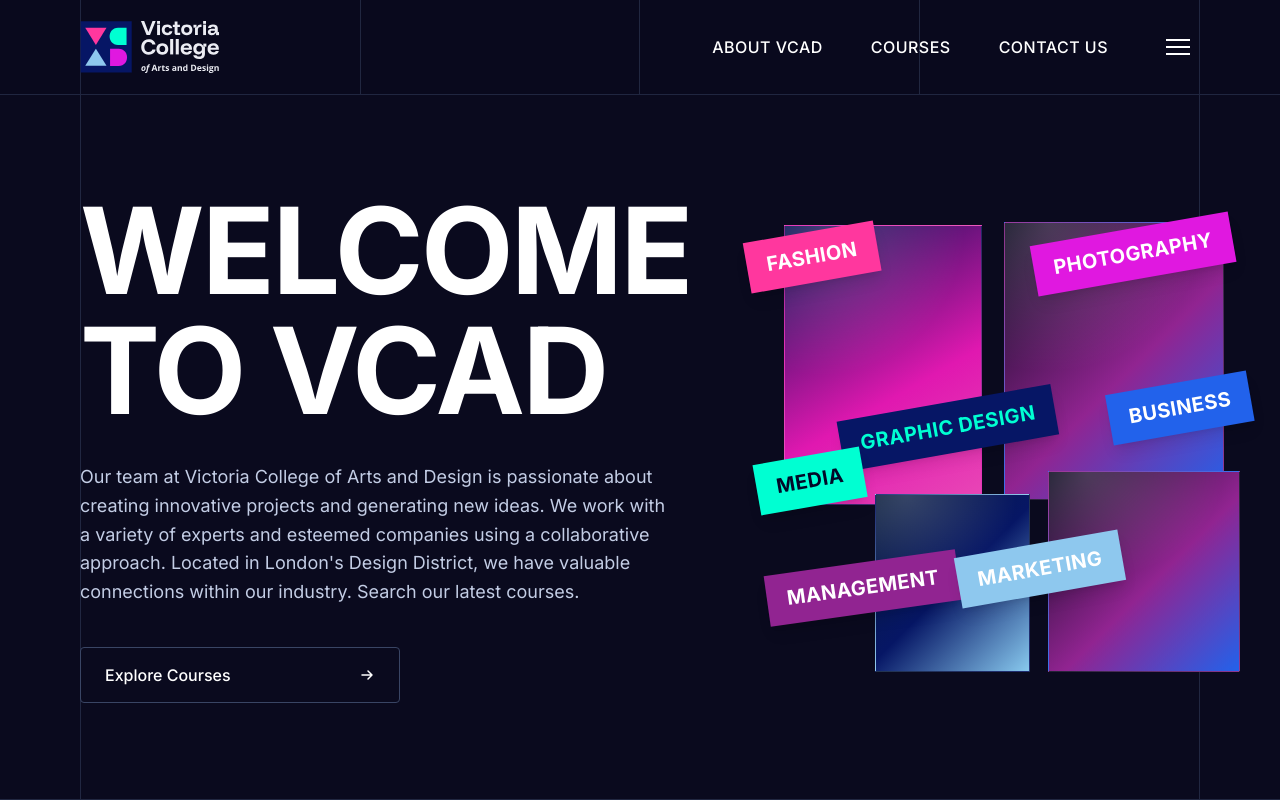
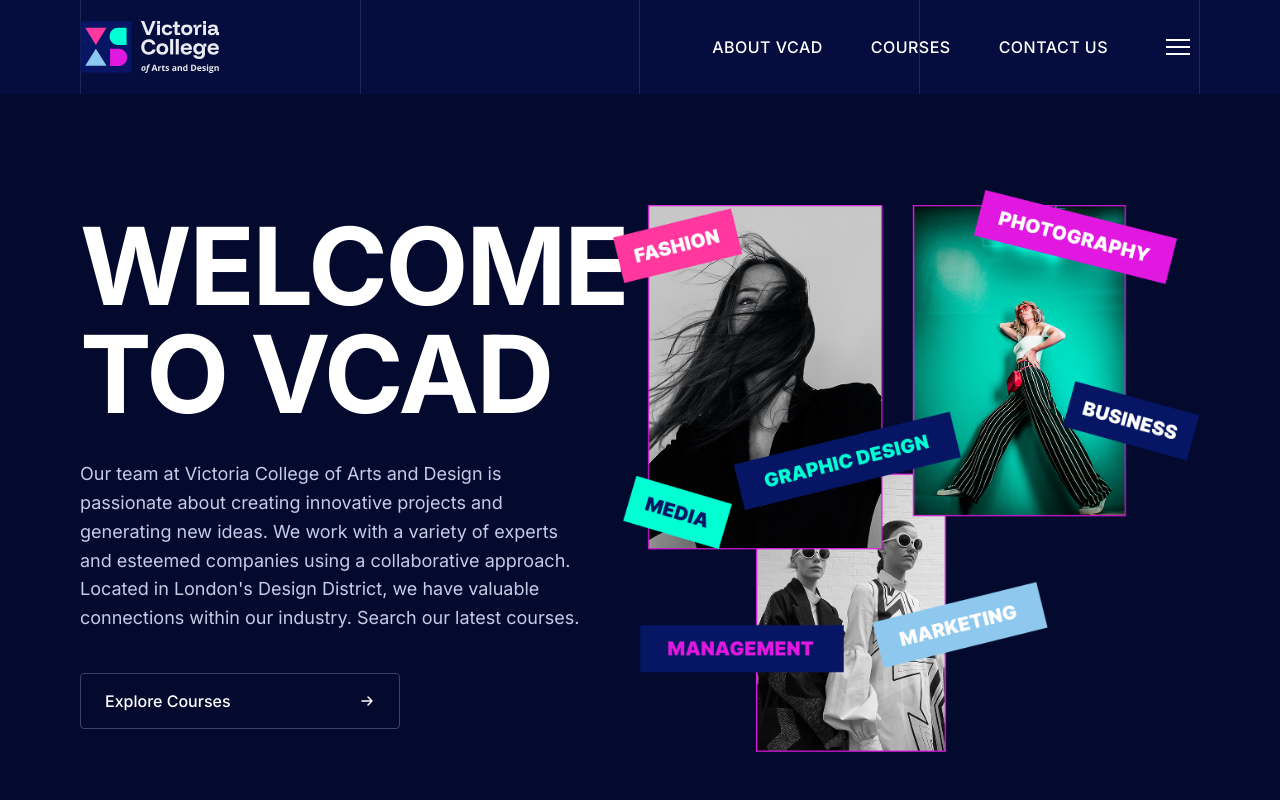
Before and after one commit to yousufhossendev/Victoria-College, a Next.js app: page / in a window 1280 px wide. Shown: the top 800 px of the page. Built offline with nearby package versions, Linux system fonts and the light colour scheme.

Commit message:
updated hero and courses section

```diff
--- a/src/app/globals.css
+++ b/src/app/globals.css
@@ -9,7 +9,7 @@
  */
 @theme {
   /* 1 · Colour — surfaces */
-  --color-base: #0a0a1e;
+  --color-base: #030A2E;
   --color-deep: #020928;
   --color-card: #061051;
   --color-card-alt: #0a1d3d;
@@ -45,7 +45,9 @@
 
   /* Homepage hero runs larger than the token frame's display size — the frame
      notes that individual elements may use values not listed on it. */
-  --text-hero: 7.5rem; /* 120 Bold */
+  /* Fluid: 120px at the 1440 frame, scaling down so "WELCOME" never outgrows
+     its grid track on narrower viewports. */
+  --text-hero: clamp(2.75rem, 8.4vw, 7.5rem); /* 120 Bold at frame width */
   --text-hero--line-height: 1;
   --text-hero--letter-spacing: -0.02em;
   --text-hero--font-weight: 700;
--- a/src/components/home/CampusSection.tsx
+++ b/src/components/home/CampusSection.tsx
@@ -5,7 +5,7 @@ import { campusSection } from "@/data/site";
 
 export function CampusSection() {
   return (
-    <section id="campus" data-section="campuses" className="relative border-b border-border/50 bg-base">
+    <section id="campus" data-section="campuses" className="relative  border-border/50 bg-base">
       <Container>
         <div className="relative">
           <GridRules />
--- a/src/components/home/CourseAccordion.tsx
+++ b/src/components/home/CourseAccordion.tsx
@@ -20,7 +20,7 @@ export function CourseAccordion({ courses }: { courses: Course[] }) {
         const panelId = `${baseId}-${course.slug}`;
 
         return (
-          <div key={course.slug} className="border-b border-border/70">
+          <div key={course.slug} className="border-b border-white/70">
             <h3>
               <button
                 type="button"
--- a/src/components/home/CourseExplorer.tsx
+++ b/src/components/home/CourseExplorer.tsx
@@ -11,10 +11,10 @@ export async function CourseExplorer() {
   const courses = await getCoursesBySlugs(exploreSection.courseSlugs);
 
   return (
-    <section className="relative border-b border-border/50 bg-base">
+    <section className="relative  bg-base">
       <Container>
         <div className="relative">
-          <GridRules columns={false} />
+          <GridRules columns={true} />
 
           <div className="relative py-16 lg:py-24">
             <div className="flex flex-wrap items-start justify-between gap-8">
@@ -36,6 +36,7 @@ export async function CourseExplorer() {
               <CourseAccordion courses={courses} />
 
               <Media
+                src="/images/home-courses.png"
                 alt={exploreSection.image.alt}
                 seed="explore-lecture"
                 sizes="(min-width: 1024px) 45vw, 100vw"
--- a/src/components/home/Hero.tsx
+++ b/src/components/home/Hero.tsx
@@ -1,21 +1,25 @@
+import Image from "next/image";
 import Link from "next/link";
 import { Container } from "@/components/ui/Container";
 import { Arrow } from "@/components/ui/ActionLink";
 import { GridRules } from "@/components/layout/GridRules";
-import { Media } from "@/components/ui/Media";
-import { hero, heroLabels, heroTiles } from "@/data/site";
+import { hero } from "@/data/site";
 
 export function Hero() {
   return (
-    <section className="relative border-b border-border/50 bg-base">
+    <section className="relative  bg-base">
       <Container>
         <div className="relative">
-          <GridRules columns={false} />
+          {/* <GridRules columns={false} /> */}
 
-          {/* fr, not %, so the columns account for the gap instead of overflowing. */}
-          <div className="relative grid items-center gap-14 py-16 lg:grid-cols-[47fr_53fr] lg:gap-8 lg:py-24">
-            <div className="px-0 lg:pr-10">
-              <h1 className="text-page-title uppercase text-white sm:text-display lg:text-hero">
+          {/*
+            minmax(0, …) so the tracks are free to shrink: without it the 120px
+            heading sets a min-content floor on the text column and squeezes the
+            image column well below its designed width.
+          */}
+          <div className="relative grid items-center gap-14 py-16 lg:grid-cols-[minmax(0,609fr)_minmax(0,671fr)] lg:gap-0 lg:py-24">
+            <div className="lg:pr-8">
+              <h1 className="text-hero uppercase text-white">
                 {hero.title.map((line) => (
                   <span key={line} className="block">
                     {line}
@@ -42,34 +46,21 @@ export function Hero() {
   );
 }
 
+/**
+ * Single supplied asset — the photo collage and its discipline labels are baked
+ * into the PNG, so this is one image rather than positioned tiles and text.
+ * Transparent background, so it sits directly on the section surface.
+ */
 function HeroCollage() {
   return (
-    <div className="relative w-full lg:-mr-10 lg:w-[calc(100%+2.5rem)]" style={{ aspectRatio: "705 / 664" }}>
-      {heroTiles.map((tile) => (
-        <Media
-          key={tile.id}
-          alt={tile.alt}
-          seed={tile.id}
-          priority
-          sizes="(min-width: 1024px) 40vw, 90vw"
-          className="absolute border border-white/10"
-          style={{ left: tile.left, top: tile.top, width: tile.width, height: tile.height }}
-        />
-      ))}
-
-      {heroLabels.map((label) => (
-        <span
-          key={label.text}
-          className={`absolute whitespace-nowrap px-4 py-2 text-default font-bold uppercase tracking-[0.02em] shadow-lg sm:px-5 sm:py-2.5 sm:text-lead ${label.tone}`}
-          style={{
-            left: label.left,
-            top: label.top,
-            transform: `translate(-50%, -50%) rotate(${label.rotate}deg)`,
-          }}
-        >
-          {label.text}
-        </span>
-      ))}
-    </div>
+    <Image
+      src="/images/home-hero.png"
+      alt="Student work across fashion, photography, graphic design, business, media, management and marketing"
+      width={710}
+      height={680}
+      priority
+      sizes="(min-width: 1024px) 48vw, 90vw"
+      className="h-auto w-full"
+    />
   );
 }
--- a/src/components/layout/Header.tsx
+++ b/src/components/layout/Header.tsx
@@ -62,7 +62,7 @@ export function Header() {
     }`;
 
   return (
-    <header className="sticky top-0 z-50 border-b border-border/50 bg-base/95 backdrop-blur-xl">
+    <header className="sticky top-0 z-50 border-border/50 bg-[#040D3D] backdrop-blur-xl">
       <Container>
         <div className="relative">
           <GridRules />
--- a/src/data/site.ts
+++ b/src/data/site.ts
@@ -54,28 +54,6 @@ export const hero = {
   body: "Our team at Victoria College of Arts and Design is passionate about creating innovative projects and generating new ideas. We work with a variety of experts and esteemed companies using a collaborative approach. Located in London's Design District, we have valuable connections within our industry. Search our latest courses.",
   cta: { label: "Explore Courses", href: "/courses" },
 } as const;
-
-/**
- * The hero collage is an overlapping composition rather than a grid, so tiles
- * and labels are positioned as percentages of the collage box. That keeps the
- * arrangement intact at any width and keeps the numbers in one place.
- */
-export const heroTiles = [
-  { id: "portrait", alt: "Fashion student portrait", left: "4.5%", top: "0.5%", width: "41.4%", height: "62.5%" },
-  { id: "studio", alt: "Styling shoot on a teal backdrop", left: "50.5%", top: "0%", width: "46.1%", height: "61.7%" },
-  { id: "pair", alt: "Two students in the media studio", left: "23.4%", top: "60.5%", width: "32.6%", height: "39.5%" },
-  { id: "reading", alt: "Student holding a book", left: "59.7%", top: "55.4%", width: "40.3%", height: "44.6%" },
-] as const;
-
-export const heroLabels = [
-  { text: "Fashion", left: "10.2%", top: "7.8%", rotate: -10, tone: "bg-pink text-white" },
-  { text: "Photography", left: "77.6%", top: "7.1%", rotate: -10, tone: "bg-magenta text-white" },
-  { text: "Graphic Design", left: "38.7%", top: "45.8%", rotate: -10, tone: "bg-navy text-cyan" },
-  { text: "Business", left: "87.4%", top: "41.3%", rotate: -10, tone: "bg-blue text-white" },
-  { text: "Media", left: "9.8%", top: "57.5%", rotate: -10, tone: "bg-cyan text-deep" },
-  { text: "Management", left: "21%", top: "81.3%", rotate: -8, tone: "bg-plum text-white" },
-  { text: "Marketing", left: "58%", top: "77.1%", rotate: -10, tone: "bg-sky text-white" },
-] as const;
 
 export const footerSection = {
   headline: [
```
